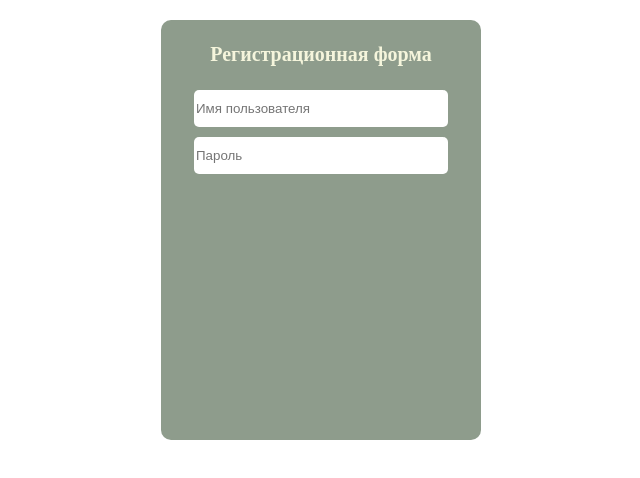
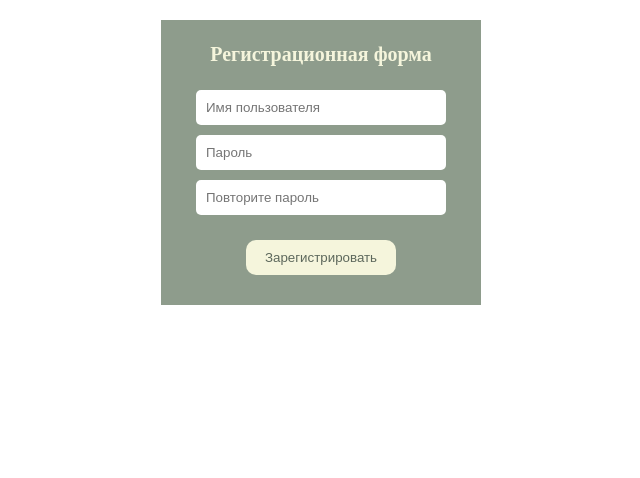
Before and after one commit to tdacoding/forms, a React (Vite) app: page / in a window 1280 px wide. Shown: the top 478 px of the page, without its empty margins (319-959 px from the left). Built offline with nearby package versions, Linux system fonts and the light colour scheme.

Commit message:
login validation

```diff
--- a/src/App.jsx
+++ b/src/App.jsx
@@ -4,21 +4,57 @@ import { useState } from 'react';
 function App() {
 	const [login, setLogin] = useState('');
 	const [pass, setPass] = useState('');
-	const onChangeLogin = ({ target }) => {
+	const [rePass, setRePass] = useState('');
+	const [error, setError] = useState(null);
+
+	const sendFormData = (formData) => {
+		console.log(formData);
+	};
+
+	const onLoginChange = ({ target }) => {
 		setLogin(target.value);
 	};
-	const onChangePass = ({ target }) => {
+	const onLoginBlur = ({ target }) => {
+		let newError = null;
+		if (!/^[^0-9]+[\w_]*$/.test(target.value)) {
+			newError = 'Неверный логин. Логин не должен начинаться с цифры';
+		} else if (!/^[\w_]*$/.test(target.value)) {
+			newError =
+				'Неверный логин. Допустимые символы: латинские буквы, цифры и нижнее подчёркивание';
+		} else if (target.value.length > 20) {
+			newError = 'Неверный логин. Должно быть не больше 20 символов';
+		} else if (target.value.length < 3) {
+			newError = 'Неверный логин. Должно быть не менее 3 символов';
+		}
+		if (newError) {
+			target.classList.add(`${styles.errorClass}`);
+		} else {
+			target.classList.remove(`${styles.errorClass}`);
+		}
+		setError(newError);
+	};
+	const onPassChange = ({ target }) => {
 		setPass(target.value);
 	};
+	const onRePassChange = ({ target }) => {
+		setRePass(target.value);
+	};
+	const onSubmit = (event) => {
+		event.preventDefault();
+		sendFormData({ login, pass });
+	};
+
 	return (
-		<div className={styles.regForm}>
+		<form className={styles.regForm} onSubmit={onSubmit}>
 			<h1>Регистрационная форма</h1>
+			{error && <div className={styles.error}>{error}</div>}
 			<input
 				className={styles.regInput}
 				name="login"
 				type="text"
 				value={login}
-				onChange={onChangeLogin}
+				onChange={onLoginChange}
+				onBlur={onLoginBlur}
 				placeholder="Имя пользователя"
 			/>
 			<br />
@@ -27,10 +63,22 @@ function App() {
 				name="pass"
 				type="password"
 				value={pass}
-				onChange={onChangePass}
+				onChange={onPassChange}
 				placeholder="Пароль"
 			/>
-		</div>
+			<br />
+			<input
+				className={styles.regInput}
+				name="rePass"
+				type="password"
+				value={rePass}
+				onChange={onRePassChange}
+				placeholder="Повторите пароль"
+			/>
+			<button className={styles.regButton} type="submit">
+				Зарегистрировать
+			</button>
+		</form>
 	);
 }
 
--- a/src/App.module.css
+++ b/src/App.module.css
@@ -4,19 +4,45 @@
 	margin-top: 20px;
 	text-align: center;
 	width: 300px;
-  height: 400px;
+	height: 265px;
 	background-color: #8e9c8c;
 	color: #f5f5dc;
-  border-radius: 10px;
+	border-radius: 0px;
 }
 .regForm h1 {
 	font-size: 20px;
 	color: #f5f5dc;
+	padding: 0px;
 }
 .regInput {
+	padding: 10px;
 	margin-top: 10px;
-  height: 35px;
-  width: 250px;
+	color: #5d685c;
+	width: 230px;
 	border: none;
 	border-radius: 5px;
 }
+.regButton {
+	margin-top: 25px;
+	padding: 10px;
+	width: 150px;
+	border: none;
+	border-radius: 10px;
+	background-color: #f5f5dc;
+	color: #5d685c;
+}
+.regButton:hover {
+	background-color: #dfdfca;
+}
+.error {
+	margin: 0px;
+	font-size: 12px;
+	color: red;
+}
+.errorClass {
+	border: 2px solid red;
+}
+
+.errorClass:focus {
+	border: 2px solid red;
+}
```
Also changed, not shown: 1 other file (tests, documents, lock files or other folders). Lines whose indentation alone changed are shown as unchanged.
